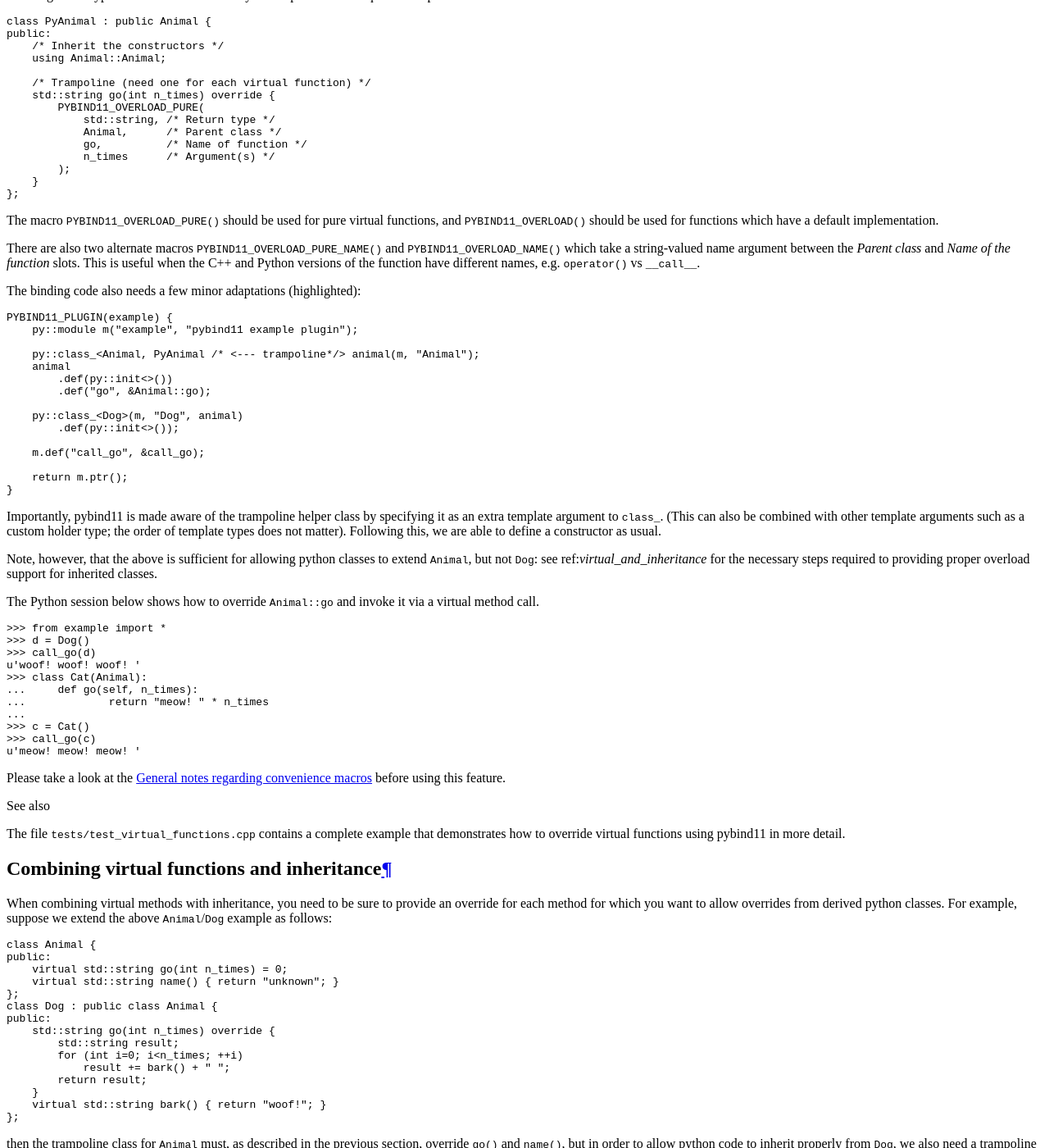
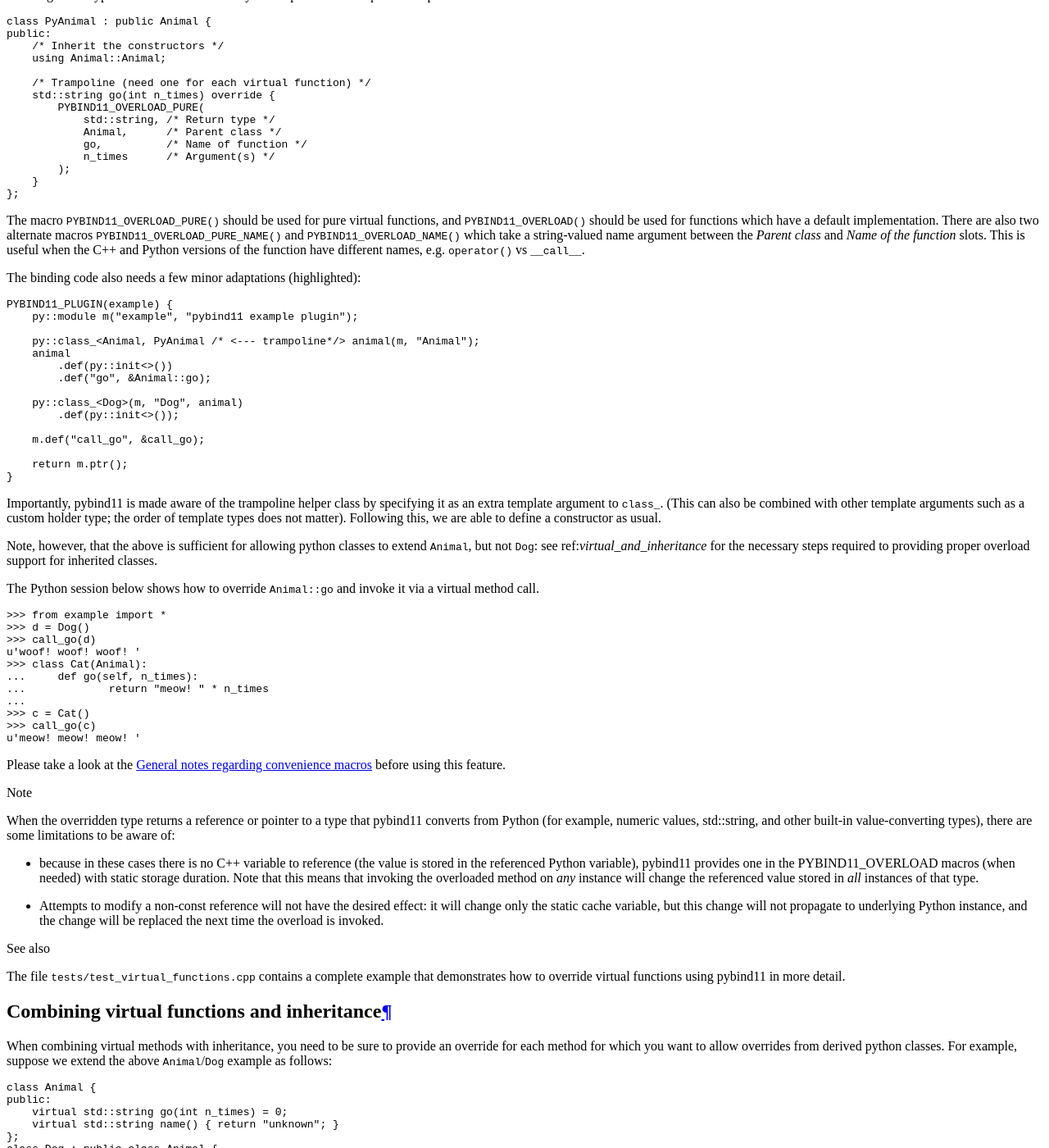
Before and after one commit to pybind/pybind11, a Sphinx documentation site: the page built from docs/advanced.rst, in a window 1280 px wide and 1400 px high, scrolled down 4323 px. Shown: the whole window at 82% size. Built offline with Sphinx 7.4.7 and the Read the Docs theme 2.0.0, drawn with Linux system fonts in a browser that asks for light colours.

Commit message:
Update OVERLOAD macros to support ref/ptr return type overloads
This adds a static local variable (in dead code unless actually needed)
in the overload code that is used for storage if the overload is for
some convert-by-value type (such as numeric values or std::string).

This has limitations (as written up in the advanced doc), but is better
than simply not being able to overload reference or pointer methods.

```diff
--- a/docs/advanced.rst
+++ b/docs/advanced.rst
@@ -298,13 +298,11 @@ helper class that is defined as follows:
 
 The macro :func:`PYBIND11_OVERLOAD_PURE` should be used for pure virtual
 functions, and :func:`PYBIND11_OVERLOAD` should be used for functions which have
-a default implementation.
-
-There are also two alternate macros :func:`PYBIND11_OVERLOAD_PURE_NAME` and
-:func:`PYBIND11_OVERLOAD_NAME` which take a string-valued name argument between
-the *Parent class* and *Name of the function* slots. This is useful when the
-C++ and Python versions of the function have different names, e.g.
-``operator()`` vs ``__call__``.
+a default implementation.  There are also two alternate macros
+:func:`PYBIND11_OVERLOAD_PURE_NAME` and :func:`PYBIND11_OVERLOAD_NAME` which
+take a string-valued name argument between the *Parent class* and *Name of the
+function* slots. This is useful when the C++ and Python versions of the
+function have different names, e.g.  ``operator()`` vs ``__call__``.
 
 The binding code also needs a few minor adaptations (highlighted):
 
@@ -356,6 +354,25 @@ a virtual method call.
     u'meow! meow! meow! '
 
 Please take a look at the :ref:`macro_notes` before using this feature.
+
+.. note::
+
+    When the overridden type returns a reference or pointer to a type that
+    pybind11 converts from Python (for example, numeric values, std::string,
+    and other built-in value-converting types), there are some limitations to
+    be aware of:
+
+    - because in these cases there is no C++ variable to reference (the value
+      is stored in the referenced Python variable), pybind11 provides one in
+      the PYBIND11_OVERLOAD macros (when needed) with static storage duration.
+      Note that this means that invoking the overloaded method on *any*
+      instance will change the referenced value stored in *all* instances of
+      that type.
+
+    - Attempts to modify a non-const reference will not have the desired
+      effect: it will change only the static cache variable, but this change
+      will not propagate to underlying Python instance, and the change will be
+      replaced the next time the overload is invoked.
 
 .. seealso::
 
```
Also changed, not shown: 4 other files.
